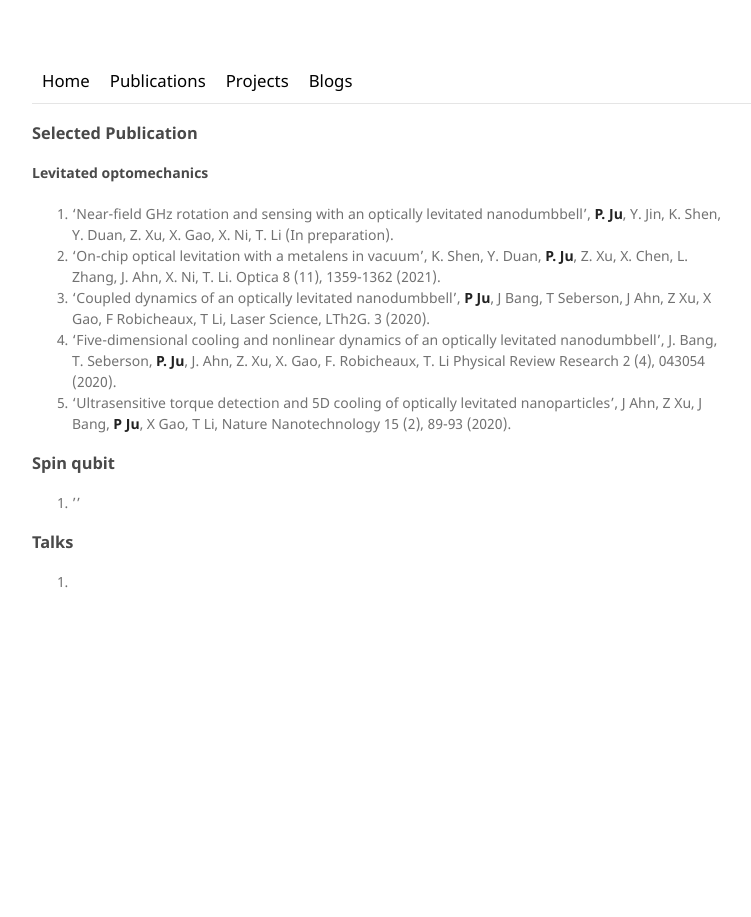
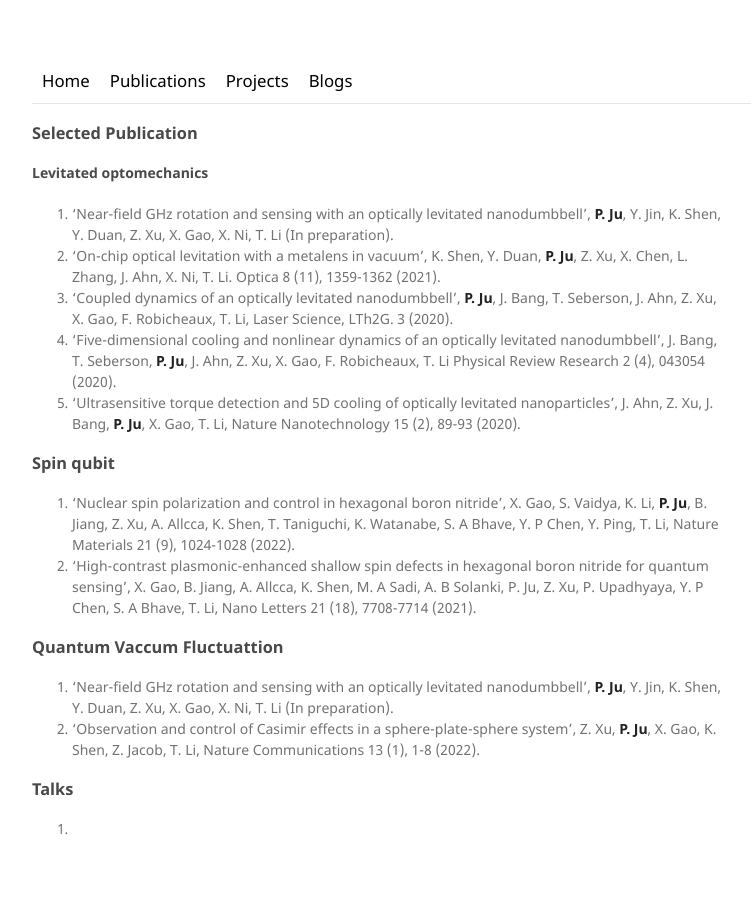
Before and after one commit to peng-ju/peng-ju.github.io, a Jekyll site: the page built from publications/index.md, in a window 1280 px wide. Shown: the whole page, without its empty margins (108-859 px from the left). Built offline with Jekyll 4.4.1, drawn with Linux system fonts in a browser that asks for light colours.

Commit message:
Update index.md

```diff
--- a/publications/index.md
+++ b/publications/index.md
@@ -8,16 +8,18 @@ title: Publications
 #### Levitated optomechanics
 1. 'Near-field GHz rotation and sensing with an optically levitated nanodumbbell', **P. Ju**, Y. Jin, K. Shen, Y. Duan, Z. Xu, X. Gao, X. Ni, T. Li (In preparation).
 2. 'On-chip optical levitation with a metalens in vacuum', K. Shen, Y. Duan, **P. Ju**, Z. Xu, X. Chen, L. Zhang, J. Ahn, X. Ni, T. Li. Optica 8 (11), 1359-1362 (2021).
-3. 'Coupled dynamics of an optically levitated nanodumbbell', **P Ju**, J Bang, T Seberson, J Ahn, Z Xu, X Gao, F Robicheaux, T Li, Laser Science, LTh2G. 3 (2020).
+3. 'Coupled dynamics of an optically levitated nanodumbbell', **P. Ju**, J. Bang, T. Seberson, J. Ahn, Z. Xu, X. Gao, F. Robicheaux, T. Li, Laser Science, LTh2G. 3 (2020).
 4. 'Five-dimensional cooling and nonlinear dynamics of an optically levitated nanodumbbell', J. Bang, T. Seberson, **P. Ju**, J. Ahn, Z. Xu, X. Gao, F. Robicheaux, T. Li
 Physical Review Research 2 (4), 043054 (2020).
-5. 'Ultrasensitive torque detection and 5D cooling of optically levitated nanoparticles', J Ahn, Z Xu, J Bang, **P Ju**, X Gao, T Li, Nature Nanotechnology 15 (2), 89-93 (2020).
+5. 'Ultrasensitive torque detection and 5D cooling of optically levitated nanoparticles', J. Ahn, Z. Xu, J. Bang, **P. Ju**, X. Gao, T. Li, Nature Nanotechnology 15 (2), 89-93 (2020).
 
 ### Spin qubit
-1. ''
+1. 'Nuclear spin polarization and control in hexagonal boron nitride', X. Gao, S. Vaidya, K. Li, **P. Ju**, B. Jiang, Z. Xu, A. Allcca, K. Shen, T. Taniguchi, K. Watanabe, S. A Bhave, Y. P Chen, Y. Ping, T. Li, Nature Materials 21 (9), 1024-1028 (2022).
+2. 'High-contrast plasmonic-enhanced shallow spin defects in hexagonal boron nitride for quantum sensing', X. Gao, B. Jiang, A. Allcca, K. Shen, M. A Sadi, A. B Solanki, P. Ju, Z. Xu, P. Upadhyaya, Y. P Chen, S. A Bhave, T. Li, Nano Letters 21 (18), 7708-7714 (2021).
 
-
-
+### Quantum Vaccum Fluctuattion
+1. 'Near-field GHz rotation and sensing with an optically levitated nanodumbbell', **P. Ju**, Y. Jin, K. Shen, Y. Duan, Z. Xu, X. Gao, X. Ni, T. Li (In preparation).
+2. 'Observation and control of Casimir effects in a sphere-plate-sphere system', Z. Xu, **P. Ju**, X. Gao, K. Shen, Z. Jacob, T. Li, Nature Communications 13 (1), 1-8 (2022).
 
 ### Talks
 1.
```
